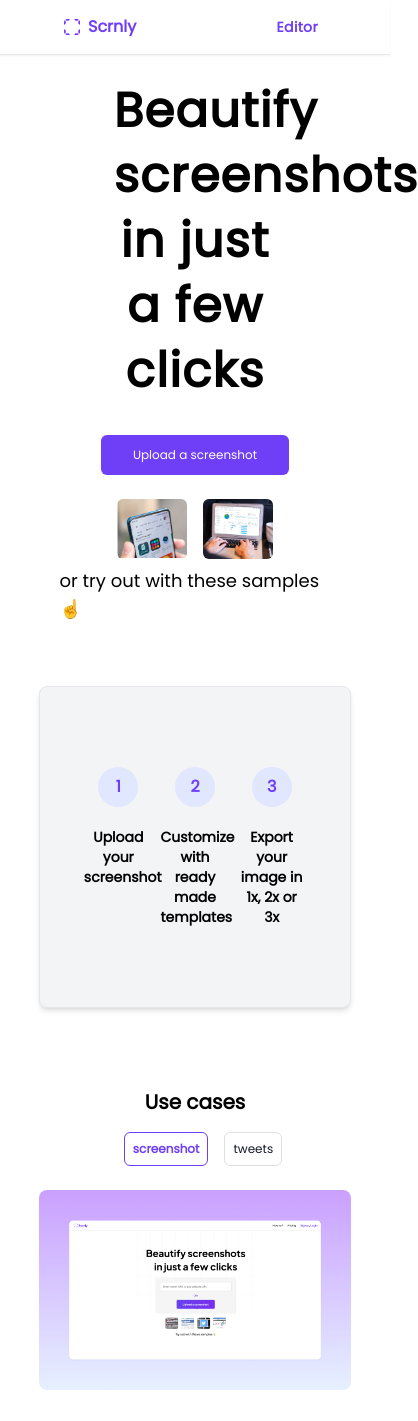
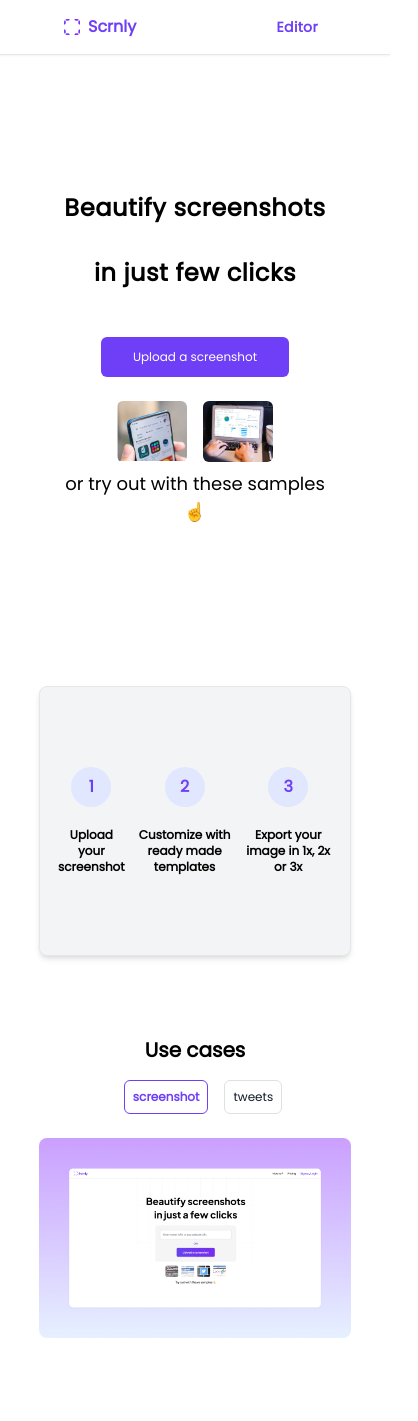
Before and after one commit to deepakOfficial5597/scrnly-nextjs, a Next.js app: page / in a window 390 px wide. Shown: the top 1421 px of the page, 418 px wide, since content can reach past the window. Built offline with nearby package versions, Linux system fonts and the light colour scheme; no server answers.

Commit message:
Responsive Landing page

```diff
--- a/components/home/hero-section.tsx
+++ b/components/home/hero-section.tsx
@@ -13,7 +13,7 @@ const HeroSection = () => {
   };
     return (
         <div className="h-full w-full flex flex-col justify-center items-center gap-8 px-10 md:px-0">
-            <h1 className="text-5xl md:text-3xl lg:text-5xl font-extrabold tracking-wide text-center max-w-[60%]" style={{"lineHeight": "65px"}}> Beautify screenshots in just a few clicks</h1>
+            <h1 className="text-2xl md:text-3xl lg:text-5xl font-extrabold tracking-wide text-center md:max-w-[60%]" style={{"lineHeight": "65px"}}> Beautify screenshots in just few clicks</h1>
             <div className="w-full flex flex-col justify-center items-center gap-6">
               {/* <div className="w-[50%] flex flex-col gap-3 items-center bg-gray-100 p-5 rounded-lg border border-dotted border-spacing-3 border-gray-400 shadow">
                 <input id="image__url" type="text" className="mt-1 w-full border border-gray-300 px-3 py-3 rounded-lg shadow-sm focus:outline-none focus:border-indigo-500 focus:ring-1 focus:ring-indigo-500 text-sm placeholder:text-gray-600" placeholder="Enter tweet URL or any website URL" onKeyDown={handleKeyDown}/>
@@ -29,7 +29,7 @@ const HeroSection = () => {
                     <Image src="/assets/demo-image/demo-image-2.png" height={70} width={70} alt="Sample Image 2"/>
                   </Link>
                 </div>
-                <p className="text-lg font-light">or try out with these samples ☝️</p>
+                <p className="text-lg font-light text-center">or try out with these samples ☝️</p>
               </div>
             </div>
 
--- a/components/home/steps.tsx
+++ b/components/home/steps.tsx
@@ -1,17 +1,17 @@
 const Steps = () => {
     return (
-        <div className="flex flex-row justify-around rounded-lg bg-gray-100 px-10 py-10 border shadow-md border-gray-200">
-            <div className="max-w-[30%] text-center py-10">
+        <div className="flex flex-row justify-around rounded-lg bg-gray-100 px-4 md:px-10 py-10 border shadow-md border-gray-200">
+            <div className="max-w-[33%] md:max-w-[30%] text-center py-10">
               <span className="h-[40px] w-[40px] bg-background-primary_active rounded-full m-auto flex justify-center items-center font-semibold text-primary-default">1</span>
-              <p className="font-semibold text-sm md:text-lg mt-5">Upload your screenshot</p>
+              <p className="font-semibold text-xs md:text-lg mt-5">Upload your screenshot</p>
             </div>
-            <div className="max-w-[30%] text-center py-10">
+            <div className="max-w-[33%]md:max-w-[30%] text-center py-10">
               <span className="h-[40px] w-[40px] bg-background-primary_active rounded-full m-auto flex justify-center items-center font-semibold text-primary-default">2</span>
-              <p className="font-semibold text-sm md:text-lg mt-5">Customize with ready made templates</p>
+              <p className="font-semibold text-xs md:text-lg mt-5">Customize with ready made templates</p>
             </div>
-            <div className="max-w-[30%] text-center py-10">
+            <div className="max-w-[33%] md:max-w-[30%] text-center py-10">
               <span className="h-[40px] w-[40px] bg-background-primary_active rounded-full m-auto flex justify-center items-center font-semibold text-primary-default">3</span>
-              <p className="font-semibold text-sm md:text-lg mt-5">Export your image in 1x, 2x or 3x</p>
+              <p className="font-semibold text-xs md:text-lg mt-5">Export your image in 1x, 2x or 3x</p>
             </div>
           </div>
     )
```
